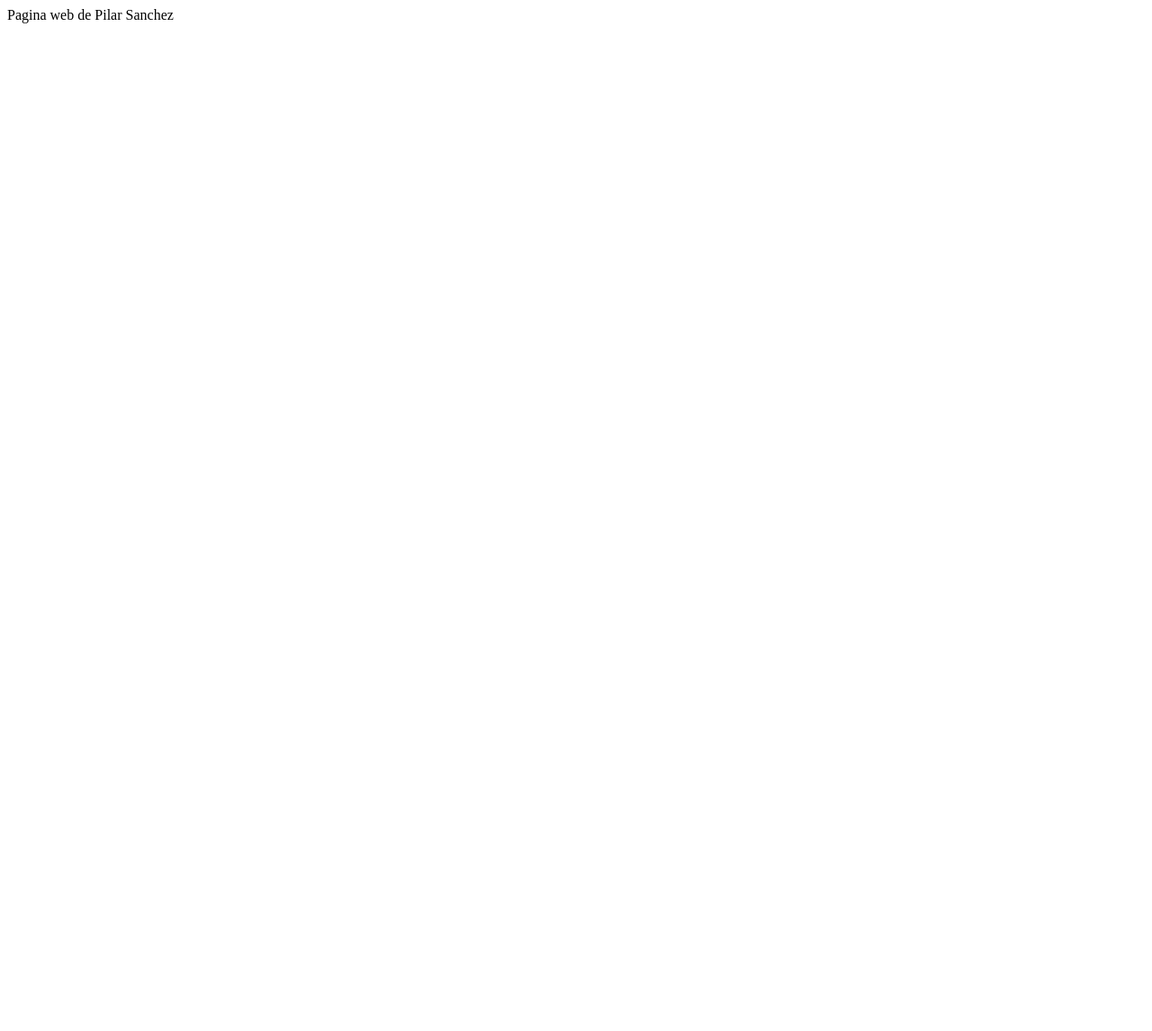
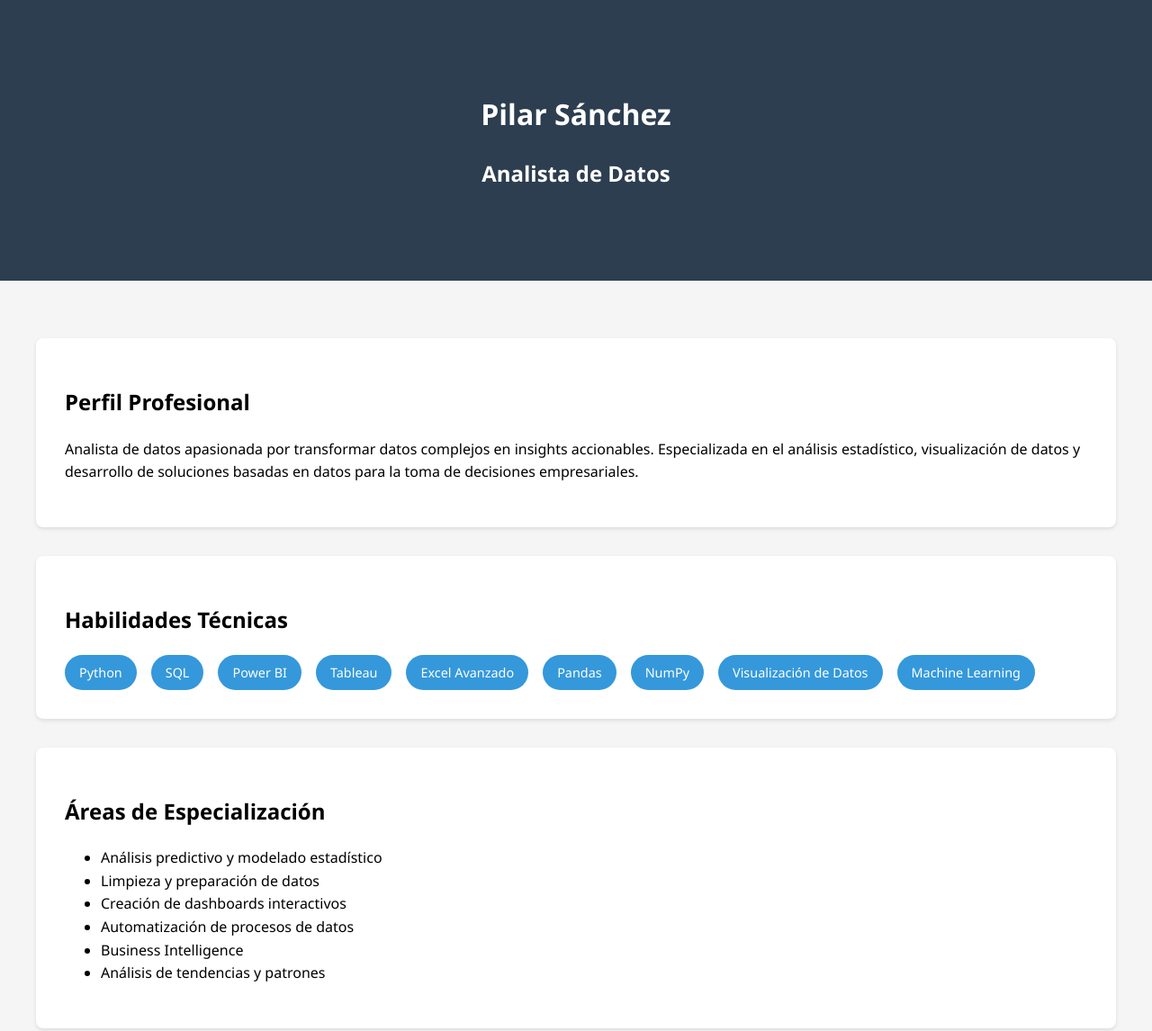
Before and after one commit to PRamos9/web, a plain HTML site: page index.html in a window 1280 px wide. Shown: the top 1146 px of the page at 90% size. Before the commit the page ends 800 px from the top, so only its background shows below. Drawn offline with Linux system fonts and the light colour scheme.

Commit message:
actualizada pag web

```diff
--- a/index.html
+++ b/index.html
@@ -1 +1,100 @@
-Pagina web de Pilar Sanchez
+<!DOCTYPE html>
+<html lang="es">
+<head>
+    <meta charset="UTF-8">
+    <meta name="viewport" content="width=device-width, initial-scale=1.0">
+    <title>Pilar Sánchez - Analista de Datos</title>
+    <style>
+        body {
+            font-family: 'Segoe UI', Arial, sans-serif;
+            line-height: 1.6;
+            margin: 0;
+            padding: 0;
+            background-color: #f5f5f5;
+        }
+        .container {
+            max-width: 1200px;
+            margin: 0 auto;
+            padding: 2rem;
+        }
+        header {
+            background-color: #2c3e50;
+            color: white;
+            padding: 3rem 0;
+            text-align: center;
+        }
+        .profile-section {
+            background-color: white;
+            border-radius: 8px;
+            padding: 2rem;
+            margin: 2rem 0;
+            box-shadow: 0 2px 4px rgba(0,0,0,0.1);
+        }
+        .skills {
+            display: flex;
+            flex-wrap: wrap;
+            gap: 1rem;
+        }
+        .skill-tag {
+            background-color: #3498db;
+            color: white;
+            padding: 0.5rem 1rem;
+            border-radius: 20px;
+            font-size: 0.9rem;
+        }
+    </style>
+</head>
+<body>
+    <header>
+        <div class="container">
+            <h1>Pilar Sánchez</h1>
+            <h2>Analista de Datos</h2>
+        </div>
+    </header>
+
+    <main class="container">
+        <section class="profile-section">
+            <h2>Perfil Profesional</h2>
+            <p>Analista de datos apasionada por transformar datos complejos en insights accionables. Especializada en el análisis estadístico, visualización de datos y desarrollo de soluciones basadas en datos para la toma de decisiones empresariales.</p>
+        </section>
+
+        <section class="profile-section">
+            <h2>Habilidades Técnicas</h2>
+            <div class="skills">
+                <span class="skill-tag">Python</span>
+                <span class="skill-tag">SQL</span>
+                <span class="skill-tag">Power BI</span>
+                <span class="skill-tag">Tableau</span>
+                <span class="skill-tag">Excel Avanzado</span>
+                <span class="skill-tag">Pandas</span>
+                <span class="skill-tag">NumPy</span>
+                <span class="skill-tag">Visualización de Datos</span>
+                <span class="skill-tag">Machine Learning</span>
+            </div>
+        </section>
+
+        <section class="profile-section">
+            <h2>Áreas de Especialización</h2>
+            <ul>
+                <li>Análisis predictivo y modelado estadístico</li>
+                <li>Limpieza y preparación de datos</li>
+                <li>Creación de dashboards interactivos</li>
+                <li>Automatización de procesos de datos</li>
+                <li>Business Intelligence</li>
+                <li>Análisis de tendencias y patrones</li>
+            </ul>
+        </section>
+
+        <section class="profile-section">
+            <h2>Servicios</h2>
+            <ul>
+                <li>Desarrollo de informes y dashboards personalizados</li>
+                <li>Análisis exploratorio de datos</li>
+                <li>Optimización de procesos basados en datos</li>
+                <li>Implementación de soluciones de BI</li>
+                <li>Consultoría en análisis de datos</li>
+            </ul>
+        </section>
+    </main>
+</body>
+</html>
```
